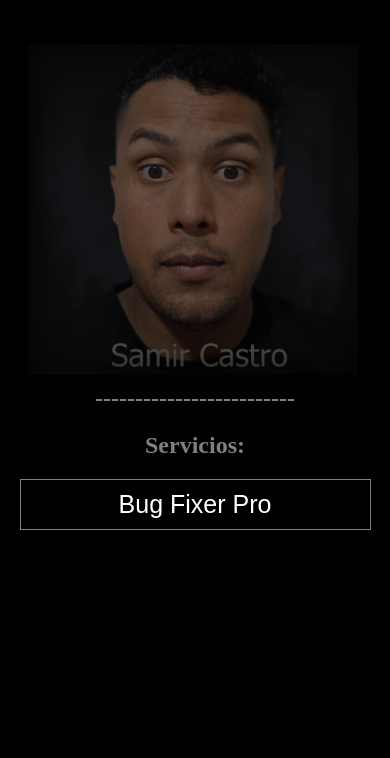
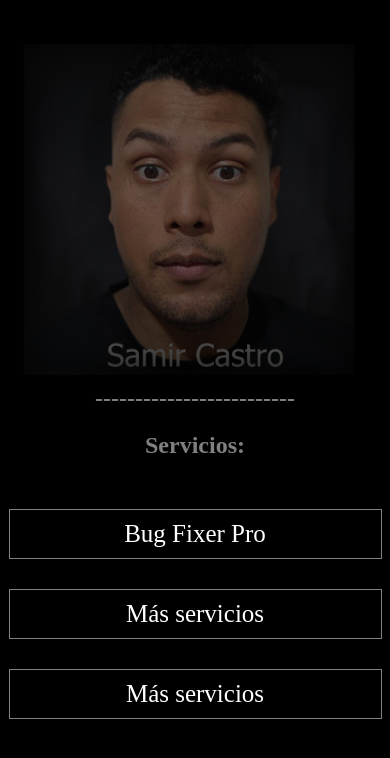
Before and after one commit to spread23/samir-castro, a React (Vite) app: page / in a window 390 px wide. Shown: the top 758 px of the page. Built offline with nearby package versions, Linux system fonts and the light colour scheme.

Commit message:
adding responsive to landing

```diff
--- a/src/App.jsx
+++ b/src/App.jsx
@@ -14,7 +14,9 @@ export const App = () => {
         <div className='description-container'>
           <h2  className='title-description'>-------------------------</h2>
           <h2 className='title-description'>Servicios:</h2>
-          <button  className='btn-description'>Bug Fixer Pro</button>
+          <a href='https://bugfixerpro.com/' target='_blank' className='btn-description'>Bug Fixer Pro</a>
+          <a className='btn-description'>Más servicios</a>
+          <a className='btn-description'>Más servicios</a>
         </div>
       </div>
     </>
--- a/src/app.css
+++ b/src/app.css
@@ -18,7 +18,7 @@ body {
     justify-content: center;
     align-items: center;
 
-    margin-left: -16px;
+    margin-left: -11px;
     margin-top: -20px;
 }
 
@@ -47,11 +47,14 @@ body {
     background-color: transparent;
     color: white;
     border: 1px solid gray;
-    border-image: linear-gradient(to bottom, rgb(185, 184, 184), rgb(50, 50, 50)) 1;
+    border-image: linear-gradient(to bottom, rgb(220, 219, 219), rgb(50, 50, 50)) 1;
+    text-decoration: none;
 
     font-size: 30px;
 
     cursor: pointer;
+
+    margin-top: 30px;
 }
 
 .btn-description:hover {
@@ -66,7 +69,7 @@ body {
         justify-content: center;
         align-items: center;
 
-        margin-left: -8px;
+        margin-left: -12px;
         margin-top: -10px;
     }
 
```
